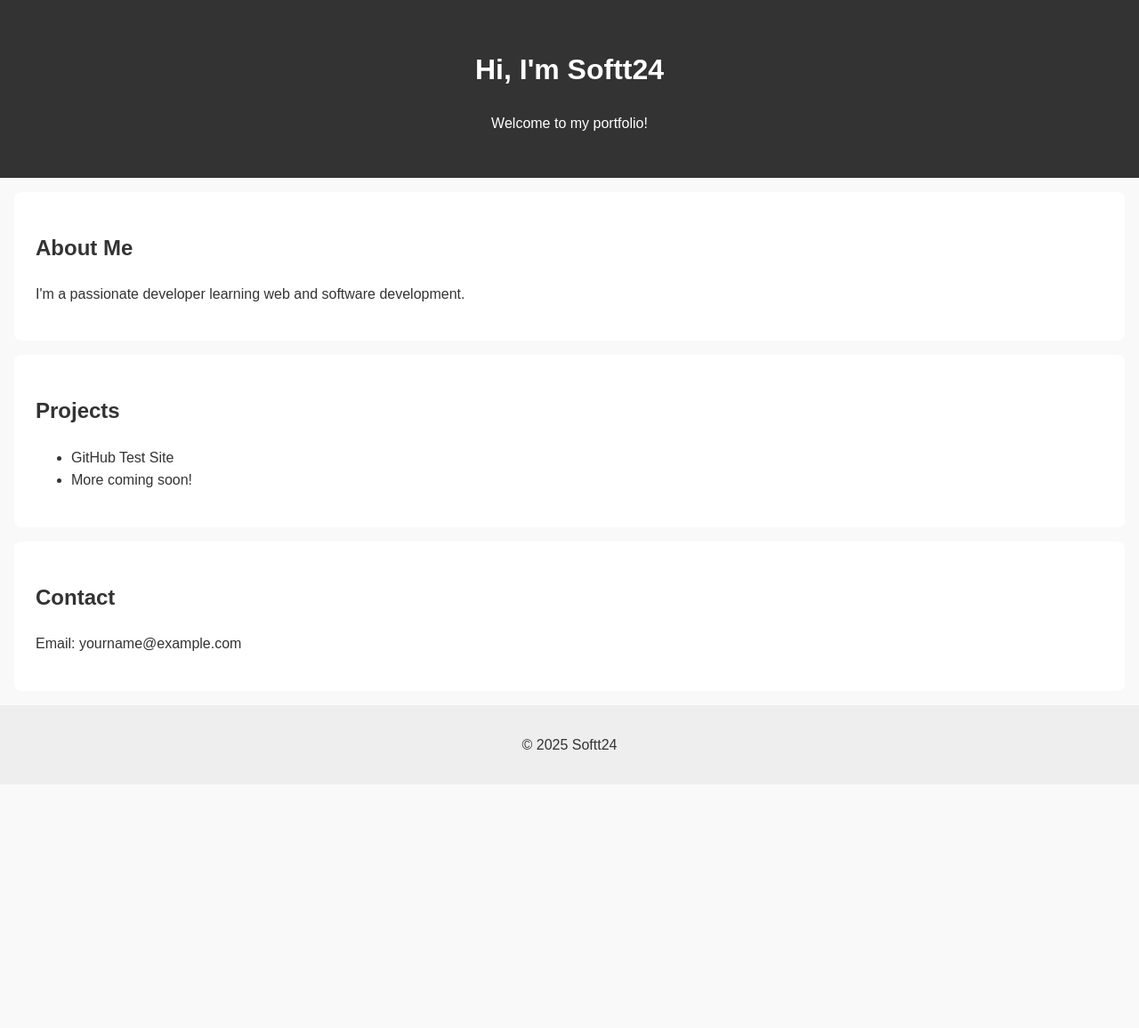
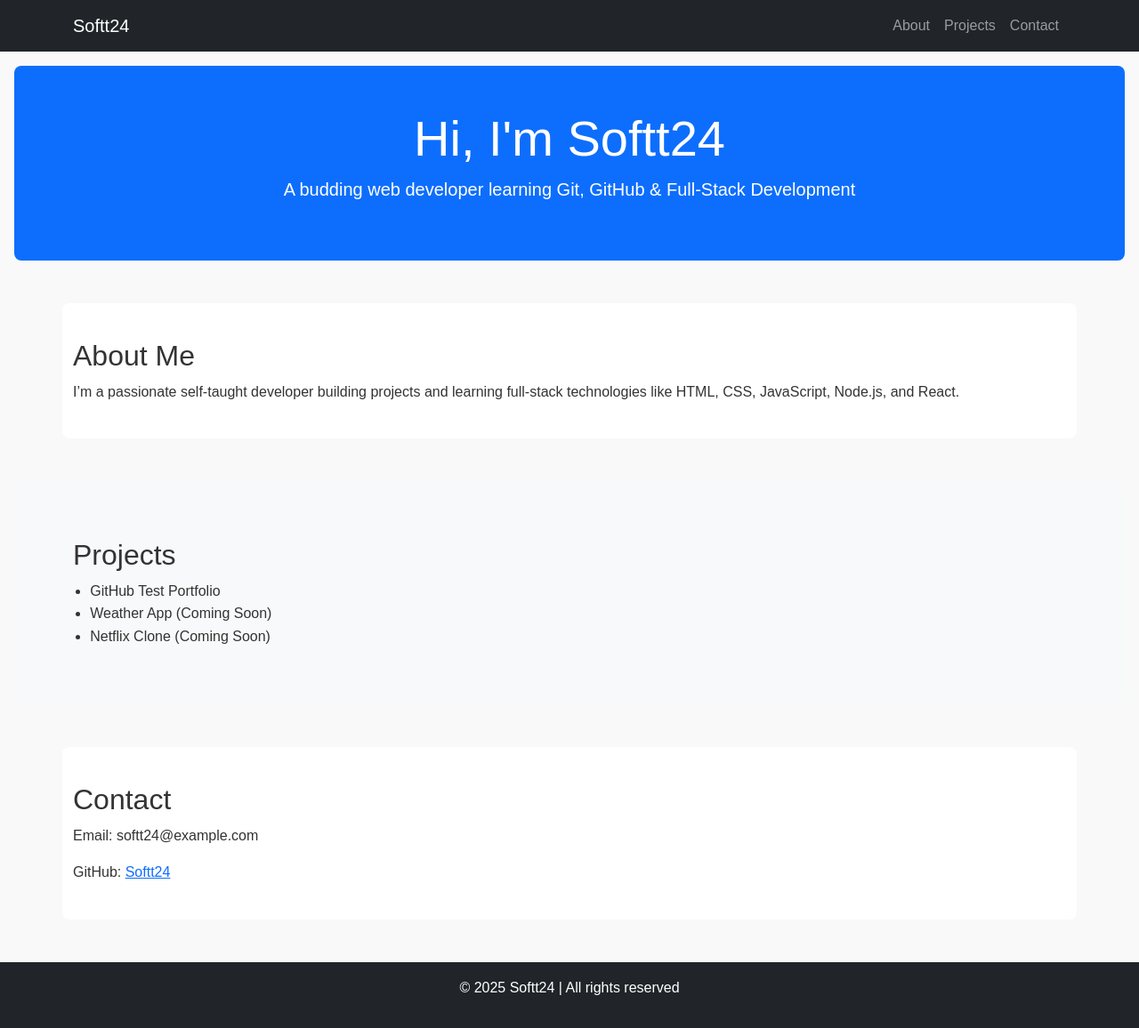
Before and after one commit to Softt24/git-test-2, a plain HTML site: page index.html in a window 1280 px wide. Shown: the whole page at 89% size. Before the commit the page ends 882 px from the top, so only its background shows below. Drawn offline with nearby package versions, Linux system fonts and the light colour scheme.

Commit message:
Upgrade portfolio with Bootstrap layout

```diff
--- a/css/style.css
+++ b/css/style.css
@@ -1,3 +1,7 @@
+html {
+  scroll-behavior: smooth;
+}
+
 body {
   font-family: Arial, sans-serif;
   margin: 0;
@@ -14,6 +18,15 @@ header {
   text-align: center;
 }
 
+h2 {
+  margin-top: 1rem;
+  color: #333;
+}
+
+ul {
+  padding-left: 1.2rem;
+}
+
 section {
   padding: 1.5rem;
   margin: 1rem;
--- a/index.html
+++ b/index.html
@@ -4,36 +4,70 @@
   <meta charset="UTF-8" />
   <meta name="viewport" content="width=device-width, initial-scale=1.0" />
   <title>My Portfolio</title>
+
+  <!-- Bootstrap CSS -->
+  <link href="https://cdn.jsdelivr.net/npm/bootstrap@5.3.3/dist/css/bootstrap.min.css" rel="stylesheet">
+
+  <!-- Your custom CSS -->
   <link rel="stylesheet" href="css/style.css" />
 </head>
 <body>
-  <header>
-    <h1>Hi, I'm Softt24</h1>
-    <p>Welcome to my portfolio!</p>
-  </header>
+  <!-- Navbar -->
+  <nav class="navbar navbar-expand-lg navbar-dark bg-dark sticky-top">
+    <div class="container">
+      <a class="navbar-brand" href="#">Softt24</a>
+      <button class="navbar-toggler" type="button" data-bs-toggle="collapse" data-bs-target="#navbarNav">
+        <span class="navbar-toggler-icon"></span>
+      </button>
+      <div class="collapse navbar-collapse" id="navbarNav">
+        <ul class="navbar-nav ms-auto">
+          <li class="nav-item"><a class="nav-link" href="#about">About</a></li>
+          <li class="nav-item"><a class="nav-link" href="#projects">Projects</a></li>
+          <li class="nav-item"><a class="nav-link" href="#contact">Contact</a></li>
+        </ul>
+      </div>
+    </div>
+  </nav>
 
-  <section id="about">
-    <h2>About Me</h2>
-    <p>I'm a passionate developer learning web and software development.</p>
+  <!-- Hero Section -->
+  <section class="bg-primary text-white text-center p-5">
+    <div class="container">
+      <h1 class="display-4">Hi, I'm Softt24</h1>
+      <p class="lead">A budding web developer learning Git, GitHub & Full-Stack Development</p>
+    </div>
   </section>
 
-  <section id="projects">
-    <h2>Projects</h2>
-    <ul>
-      <li>GitHub Test Site</li>
-      <li>More coming soon!</li>
-    </ul>
+  <!-- About Section -->
+  <section id="about" class="container my-5">
+    <h2>About Me</h2>
+    <p>I’m a passionate self-taught developer building projects and learning full-stack technologies like HTML, CSS, JavaScript, Node.js, and React.</p>
   </section>
 
-  <section id="contact">
-    <h2>Contact</h2>
-    <p>Email: yourname@example.com</p>
+  <!-- Projects Section -->
+  <section id="projects" class="bg-light py-5">
+    <div class="container">
+      <h2>Projects</h2>
+      <ul>
+        <li>GitHub Test Portfolio</li>
+        <li>Weather App (Coming Soon)</li>
+        <li>Netflix Clone (Coming Soon)</li>
+      </ul>
+    </div>
   </section>
 
-  <footer>
-    <p>&copy; 2025 Softt24</p>
+  <!-- Contact Section -->
+  <section id="contact" class="container my-5">
+    <h2>Contact</h2>
+    <p>Email: softt24@example.com</p>
+    <p>GitHub: <a href="https://github.com/Softt24" target="_blank">Softt24</a></p>
+  </section>
+
+  <!-- Footer -->
+  <footer class="bg-dark text-white text-center p-3">
+    <p>&copy; 2025 Softt24 | All rights reserved</p>
   </footer>
 
   <script src="js/script.js"></script>
+  <script src="https://cdn.jsdelivr.net/npm/bootstrap@5.3.3/dist/js/bootstrap.bundle.min.js"></script>
 </body>
 </html>
```
